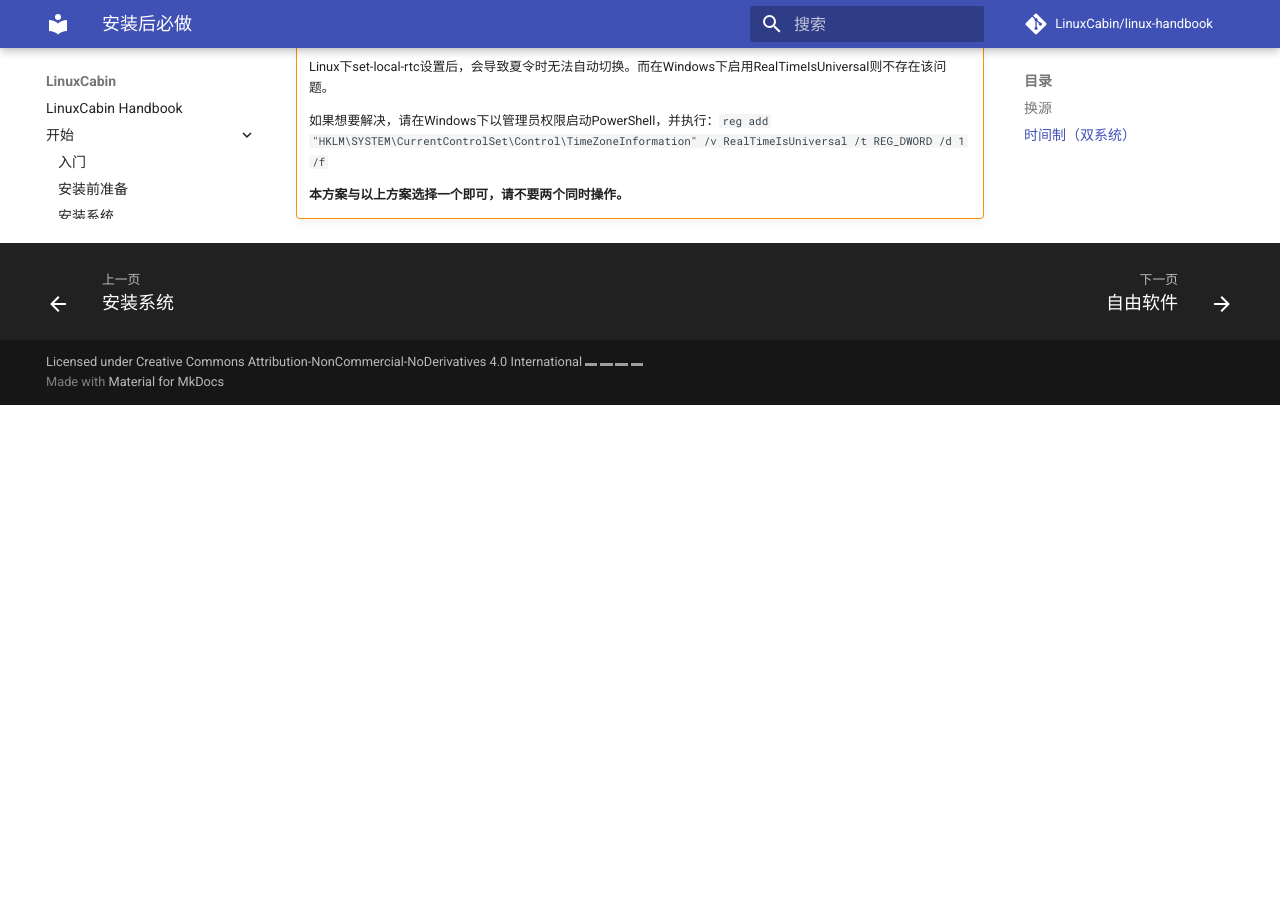
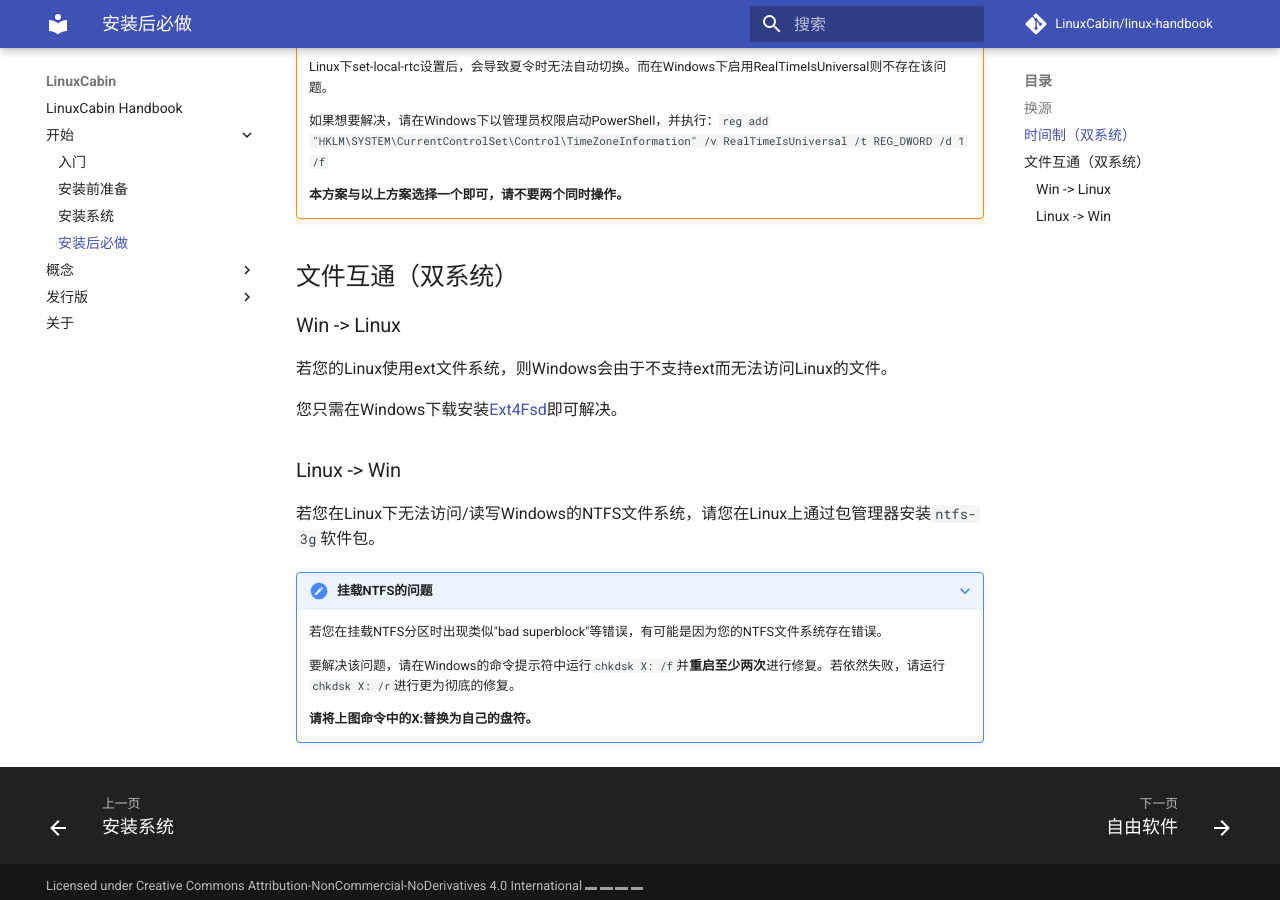
Before and after one commit to LinuxCabin/linux-handbook, an MkDocs documentation site: the page built from docs/getting-started/post-installation.md, in a window 1280 px wide and 900 px high, scrolled down 1031 px. Built offline with MkDocs 1.6.1 and Material for MkDocs 9.7.7, drawn with Linux system fonts in a browser that asks for light colours; comment, search, counter and statistics services are not loaded; before the commit the page ends 1436 px from its top, so only the background shows below that; grey boxes are pictures that could not be loaded.

Commit message:
File exchange

```diff
--- a/docs/getting-started/post-installation.md
+++ b/docs/getting-started/post-installation.md
@@ -33,3 +33,22 @@
     如果想要解决，请在Windows下以管理员权限启动PowerShell，并执行：`reg add "HKLM\SYSTEM\CurrentControlSet\Control\TimeZoneInformation" /v RealTimeIsUniversal /t REG_DWORD /d 1 /f`
 
     **本方案与以上方案选择一个即可，请不要两个同时操作。**
+
+## 文件互通（双系统）
+
+### Win -> Linux
+
+若您的Linux使用ext文件系统，则Windows会由于不支持ext而无法访问Linux的文件。
+
+您只需在Windows下载安装[Ext4Fsd](https://www.accum.se/~bosse/ext2fsd/0.71/Ext2Fsd-0.71-setup.exe)即可解决。
+
+### Linux -> Win
+
+若您在Linux下无法访问/读写Windows的NTFS文件系统，请您在Linux上通过包管理器安装`ntfs-3g`软件包。
+
+???+ note "挂载NTFS的问题"
+    若您在挂载NTFS分区时出现类似"bad superblock"等错误，有可能是因为您的NTFS文件系统存在错误。
+
+    要解决该问题，请在Windows的命令提示符中运行`chkdsk X: /f`并**重启至少两次**进行修复。若依然失败，请运行`chkdsk X: /r`进行更为彻底的修复。
+
+    **请将上图命令中的X:替换为自己的盘符。**
```
